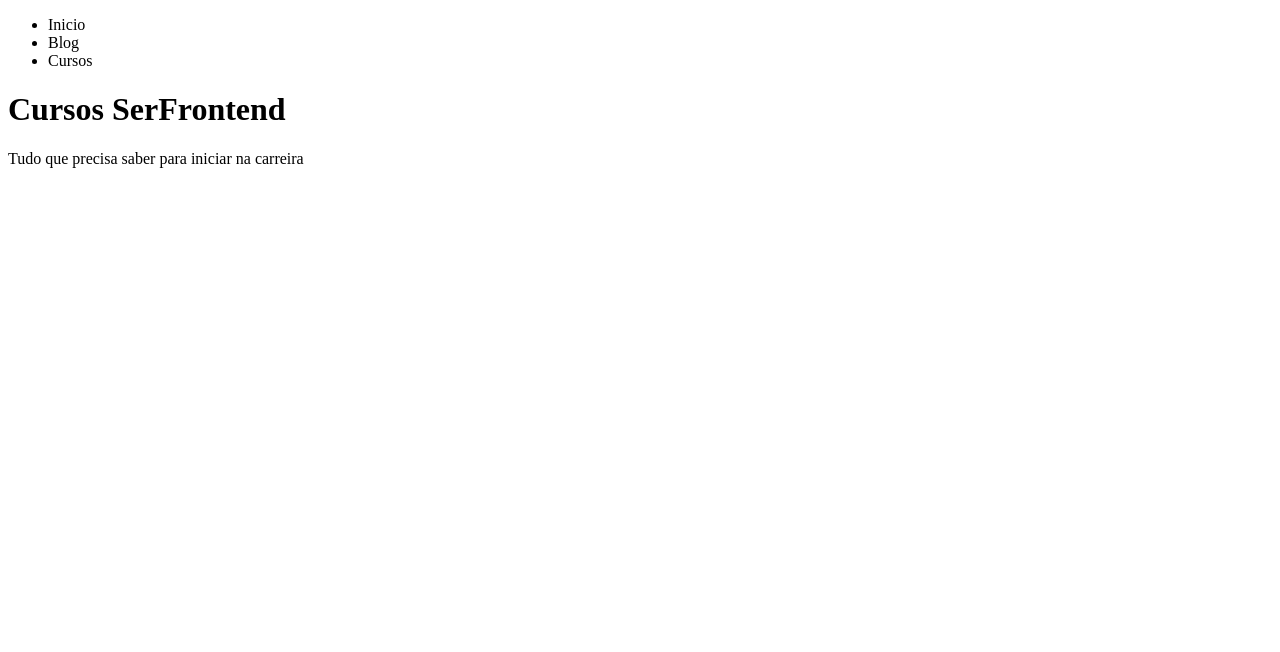
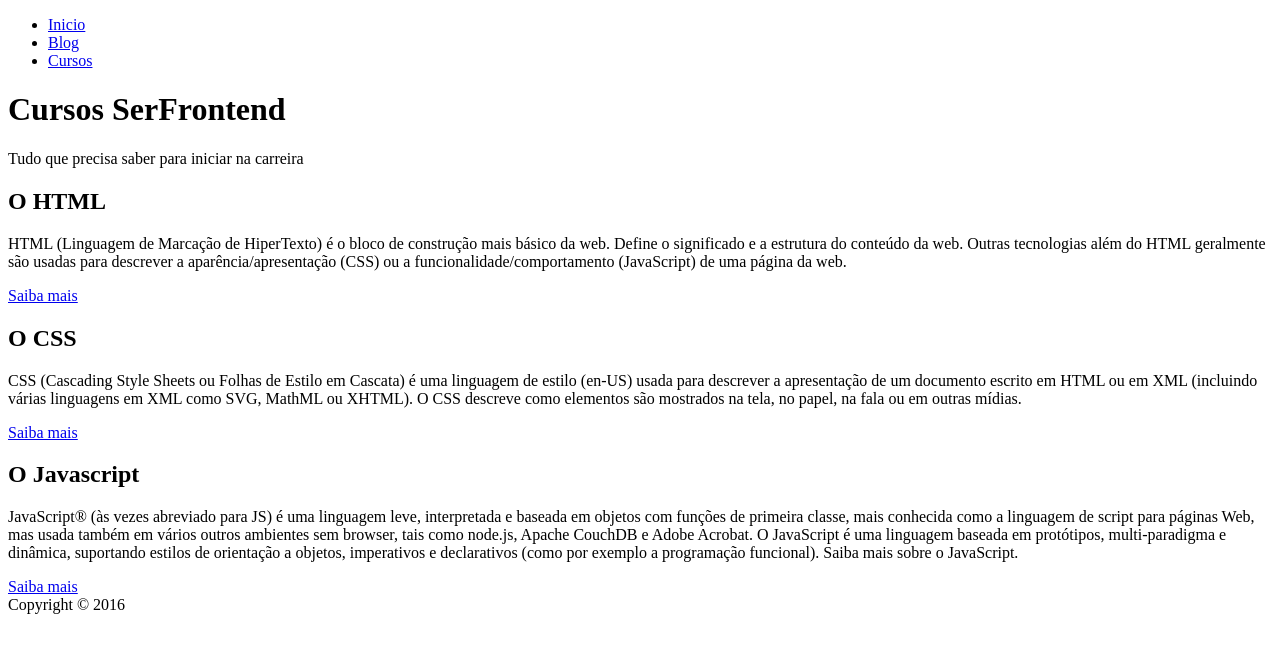
Before and after one commit to ThiagoTDS/PaginaFrontend, a plain HTML site: page index.html in a window 1280 px wide. Drawn offline with Linux system fonts and the light colour scheme.

Commit message:
Upgrade HTML page index

```diff
--- a/index.html
+++ b/index.html
@@ -6,23 +6,51 @@
     <title>SerFrontend</title>
 </head>
 <body>
-    <header>
+    <header class="hero">
         <nav>
             <ul>
-                <li>Inicio</li>
-                <li>Blog</li>
-                <li>Cursos</li>
+                <li><a href="#">Inicio</a></li>
+                <li><a href="#">Blog</a></li>
+                <li><a href="#">Cursos</a></li>
             </ul>
         </nav>
-        <div>
+        <div class="hero-content">
             <h1>Cursos SerFrontend</h1>
             <p>Tudo que precisa saber para iniciar na carreira</p>
         </div>
     </header>
 <main>
-
+    <div class="container">
+        <section>
+            <article>
+                <header>
+                    <h2>O HTML</h2>
+                </header>
+                <p>HTML (Linguagem de Marcação de HiperTexto) é o bloco de construção mais básico da web. Define o significado e a estrutura do conteúdo da web. Outras tecnologias além do HTML geralmente são usadas para descrever a aparência/apresentação (CSS) ou a funcionalidade/comportamento (JavaScript) de uma página da web.
+                </p>
+                <a href="#">Saiba mais</a>
+            </article>
+            <article>
+                <header>
+                    <h2>O CSS</h2>
+                </header>
+                <p>CSS (Cascading Style Sheets ou Folhas de Estilo em Cascata) é uma linguagem de estilo (en-US) usada para descrever a apresentação de um documento escrito em HTML ou em XML (incluindo várias linguagens em XML como SVG, MathML ou XHTML). O CSS descreve como elementos são mostrados na tela, no papel, na fala ou em outras mídias.
+                </p>
+                <a href="#">Saiba mais</a>
+            </article>
+            <article>
+                <header>
+                    <h2>O Javascript</h2>
+                </header>
+                <p>JavaScript® (às vezes abreviado para JS) é uma linguagem leve, interpretada e baseada em objetos com funções de primeira classe, mais conhecida como a linguagem de script para páginas Web, mas usada também em vários outros ambientes sem browser, tais como node.js, Apache CouchDB e Adobe Acrobat. O JavaScript é uma linguagem baseada em protótipos, multi-paradigma e dinâmica, suportando estilos de orientação a objetos, imperativos e declarativos (como por exemplo a programação funcional). Saiba mais sobre o JavaScript.
+                </p>
+                <a href="#">Saiba mais</a>
+            </article>
+        </section>
+    </div>
 </main>
 <footer>
+    Copyright © 2016
 </footer>
 </body>
 </html>
```
